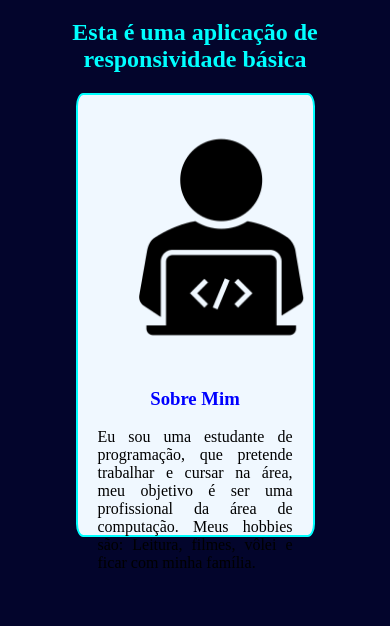
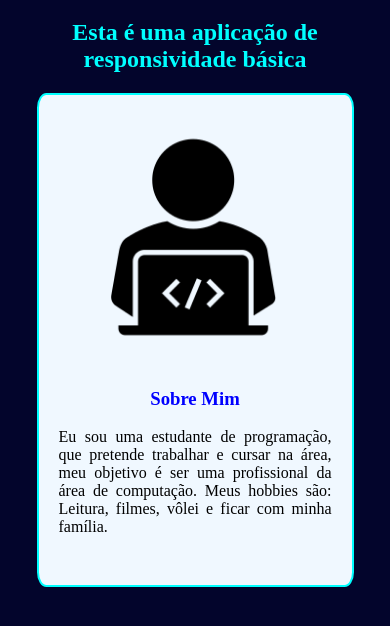
Before and after one commit to KimberllyMedeiros/Tarefa-CSS-02, a plain HTML site: page index.html in a window 390 px wide. Shown: the part 98-724 px from the top of the page. Drawn offline with Linux system fonts and the light colour scheme.

Commit message:
finalizacao

```diff
--- a/style.css
+++ b/style.css
@@ -36,3 +36,28 @@
 
 
 }
+@media(max-width:768px) {
+    #caixa{
+        background-color: aliceblue;
+        border: 2px solid aqua;
+        width: 70%;
+        height: 450px;
+        text-align: center;
+        border-radius: 3%;
+        margin: auto;
+        padding: 20px;}
+
+    }
+@media(max-width:450px)
+{
+    #caixa{
+        background-color: aliceblue;
+        border: 2px solid aqua;
+        width: 70%;
+        height: 450px;
+        text-align: center;
+        border-radius: 3%;
+        margin: auto;
+        padding: 20px;
+    }
+}
```
